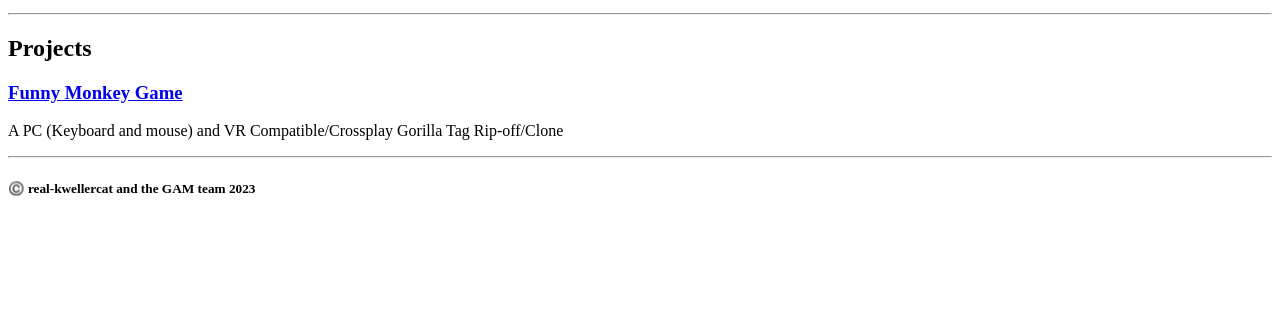
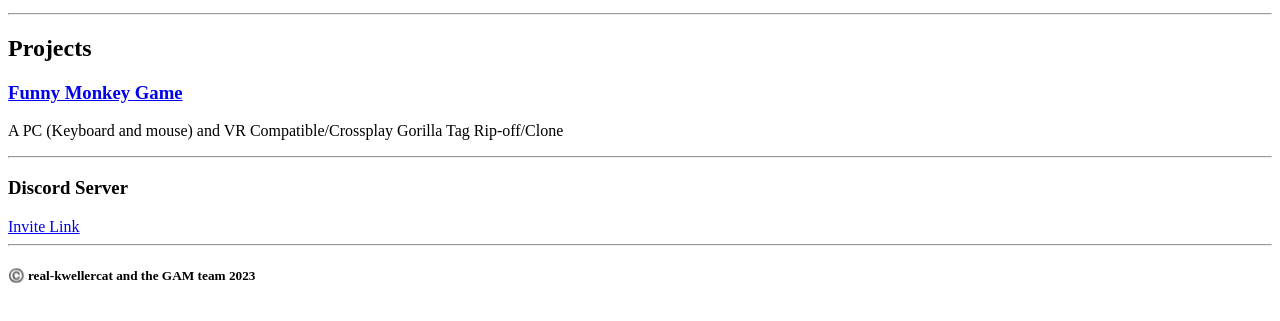
Before and after one commit to gorrilas-arent-monkeys/website, a plain HTML site: page index.html in a window 1280 px wide. Shown: the part 101-422 px from the top of the page. Drawn offline with Linux system fonts and the light colour scheme.

Commit message:
Update index.html

```diff
--- a/index.html
+++ b/index.html
@@ -11,7 +11,9 @@
         <h2>Projects</h2>
         <h3><a href="https://github.com/gorrilas-arent-monkeys/funnymonkeygame">Funny Monkey Game</a></h3>
         <p>A PC (Keyboard and mouse) and VR Compatible/Crossplay Gorilla Tag Rip-off/Clone</p>
-
+        <hr/>
+        <h3>Discord Server</h3>
+        <a href="https://discord.gg/xCHMQk2yap">Invite Link</a>
         <hr/>
         <h5>©️ real-kwellercat and the GAM team 2023</h5>
     </body>
```
